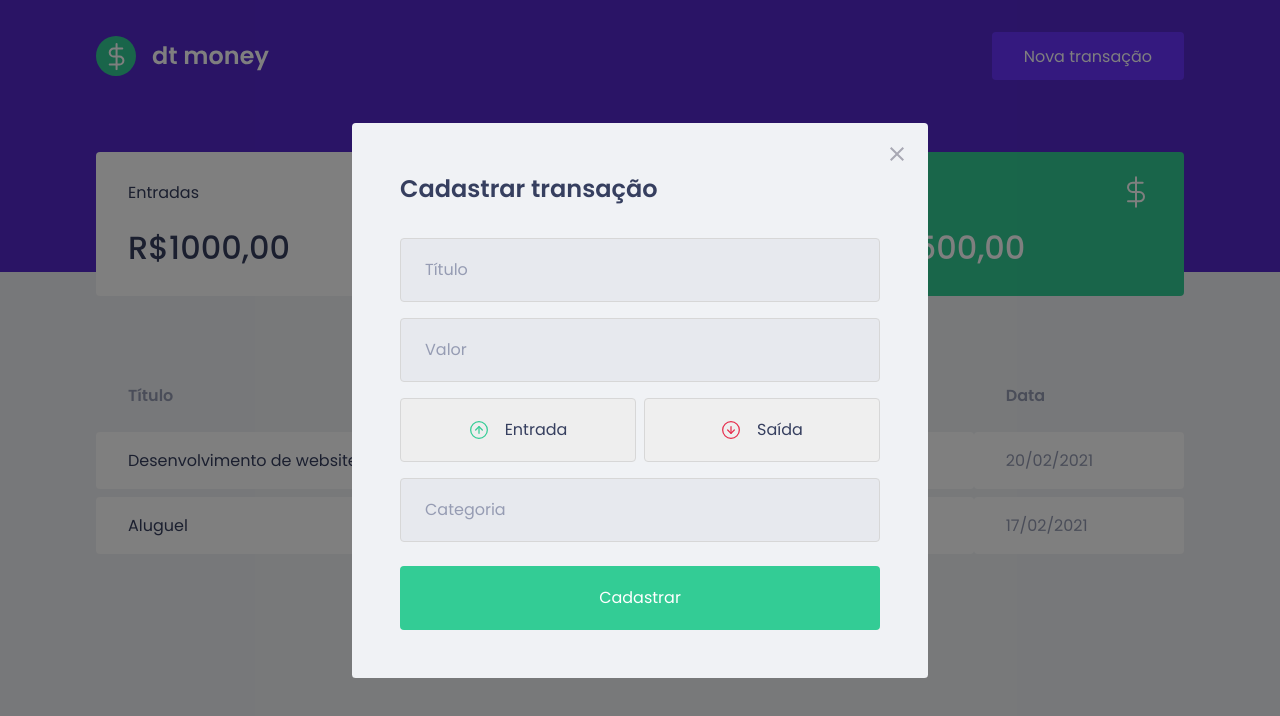
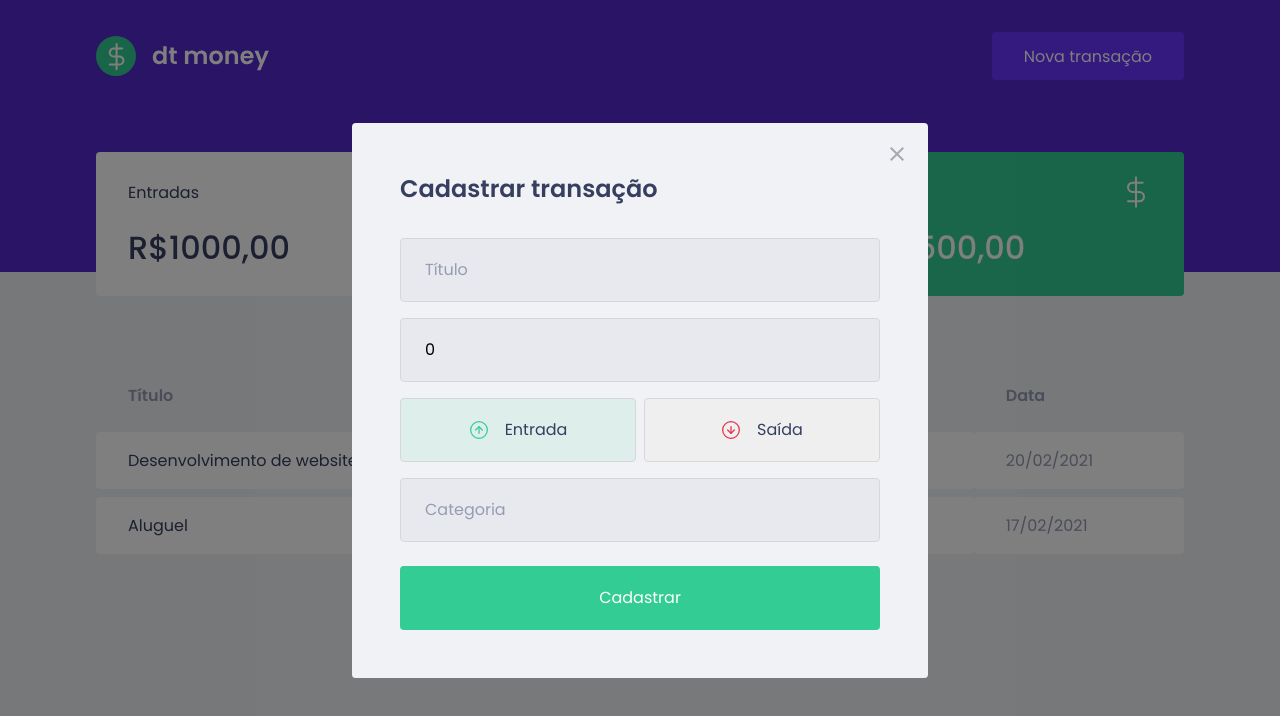
Before and after one commit to mavericardo/dtmoneyweb, a React (Create React App) app: page / in a window 1280 px wide. Both pictures are taken after a click on the button "Nova transação". Shown: the top 716 px of the page. Built offline with nearby package versions, Linux system fonts and the light colour scheme; no server answers; what miragejs would draw is missing.

Commit message:
feat: saving form data

```diff
--- a/src/components/NewTransactionModal/index.tsx
+++ b/src/components/NewTransactionModal/index.tsx
@@ -1,9 +1,10 @@
-import { useState } from 'react';
+import { FormEvent, useState } from 'react';
 import Modal from 'react-modal';
 import closeImg from '../../assets/close.svg';
 import incomeImg from '../../assets/income.svg';
 import outcomeImg from '../../assets/outcome.svg';
-import { Container,TransactionTypeContainer, RadioBox } from '../NewTransactionModal/style';
+import { api } from '../../services/api';
+import { Container, TransactionTypeContainer, RadioBox } from '../NewTransactionModal/style';
 
 interface NewTransactionModalProps {
     isOpen: boolean;
@@ -11,7 +12,24 @@
 }
 
 export function NewTransactionModal({ isOpen, onRequestClose }: NewTransactionModalProps) {
+
+    const [title, setTitle] = useState('');
+    const [value, setValue] = useState(0);
+    const [category, setCategory] = useState('');
     const [type, setType] = useState('deposit');
+
+    function handleCreateNewTransaction(event: FormEvent) {
+        event.preventDefault();
+
+        const data = {
+            title,
+            value,
+            category,
+            type
+        };
+
+        api.post('/transactions', data)
+    }
 
     return (
         <Modal
@@ -25,19 +43,23 @@
                 onClick={onRequestClose}
                 className="react-modal-close"
             >
-                <img src={closeImg} alt="Fechar modal"  />
+                <img src={closeImg} alt="Fechar modal" />
             </button>
 
-            <Container>
+            <Container onSubmit={handleCreateNewTransaction}>
                 <h2>Cadastrar transação</h2>
 
                 <input
                     placeholder="Título"
+                    value={title}
+                    onChange={event => setTitle(event.target.value)}
                 />
 
                 <input
                     type="number"
                     placeholder="Valor"
+                    value={value}
+                    onChange={event => setValue(Number(event.target.value))}
                 />
 
                 <TransactionTypeContainer>
@@ -45,6 +67,7 @@
                         type="button"
                         onClick={() => { setType('deposit'); }}
                         isActive={type === 'deposit'}
+                        activeColor="green"
                     >
                         <img src={incomeImg} alt="Entrada" />
                         <span>Entrada</span>
@@ -54,6 +77,7 @@
                         type="button"
                         onClick={() => { setType('withdraw'); }}
                         isActive={type === 'withdraw'}
+                        activeColor="red"
                     >
                         <img src={outcomeImg} alt="Saída" />
                         <span>Saída</span>
@@ -62,6 +86,8 @@
 
                 <input
                     placeholder="Categoria"
+                    value={category}
+                    onChange={event => setCategory(event.target.value)}
                 />
 
                 <button type="submit">
--- a/src/components/NewTransactionModal/style.ts
+++ b/src/components/NewTransactionModal/style.ts
@@ -1,5 +1,5 @@
 import styled from 'styled-components';
-import { darken } from 'polished';
+import { darken, transparentize } from 'polished';
 
 export const Container = styled.form`
     h2 {
@@ -57,14 +57,22 @@
 
 interface RadioBoxProps {
     isActive: boolean;
+    activeColor: 'green' | 'red';
 }
+
+const colors = {
+    green: '#33CC95',
+    red: '#E52E4D'
+};
 
 export const RadioBox = styled.button<RadioBoxProps>`
     height: 4rem;
     border: 1px solid #d7d7d7;
     border-radius: 0.25rem;
 
-    background: ${ (props) => props.isActive ? '#eee' : 'trasparent' };
+    background: ${ (props) => props.isActive
+    ?  transparentize(0.9, colors[props.activeColor])
+    : 'trasparent' };
 
     display: flex;
     align-items: center;
--- a/src/index.tsx
+++ b/src/index.tsx
@@ -1,23 +1,23 @@
 import React from 'react';
 import ReactDOM from 'react-dom';
-import { createServer } from 'miragejs';
+import { createServer, Model } from 'miragejs';
 import { App } from './App';
 
 createServer({
+  models: {
+    transaction: Model
+  },
   routes() {
     this.namespace = 'api';
 
     this.get('/transactions', () => {
-      return [
-        {
-          id: 1,
-          title: 'Transaction 1',
-          amount: 400,
-          type: 'deposit',
-          category: 'Food',
-          createdAt: new Date()
-        }
-      ]
+      return this.schema.all('transaction');
+    });
+
+    this.post('/transactions', (schema, request) => {
+      const data = JSON.parse(request.requestBody);
+
+      return schema.create('transaction', data);
     });
   }
 })
```
